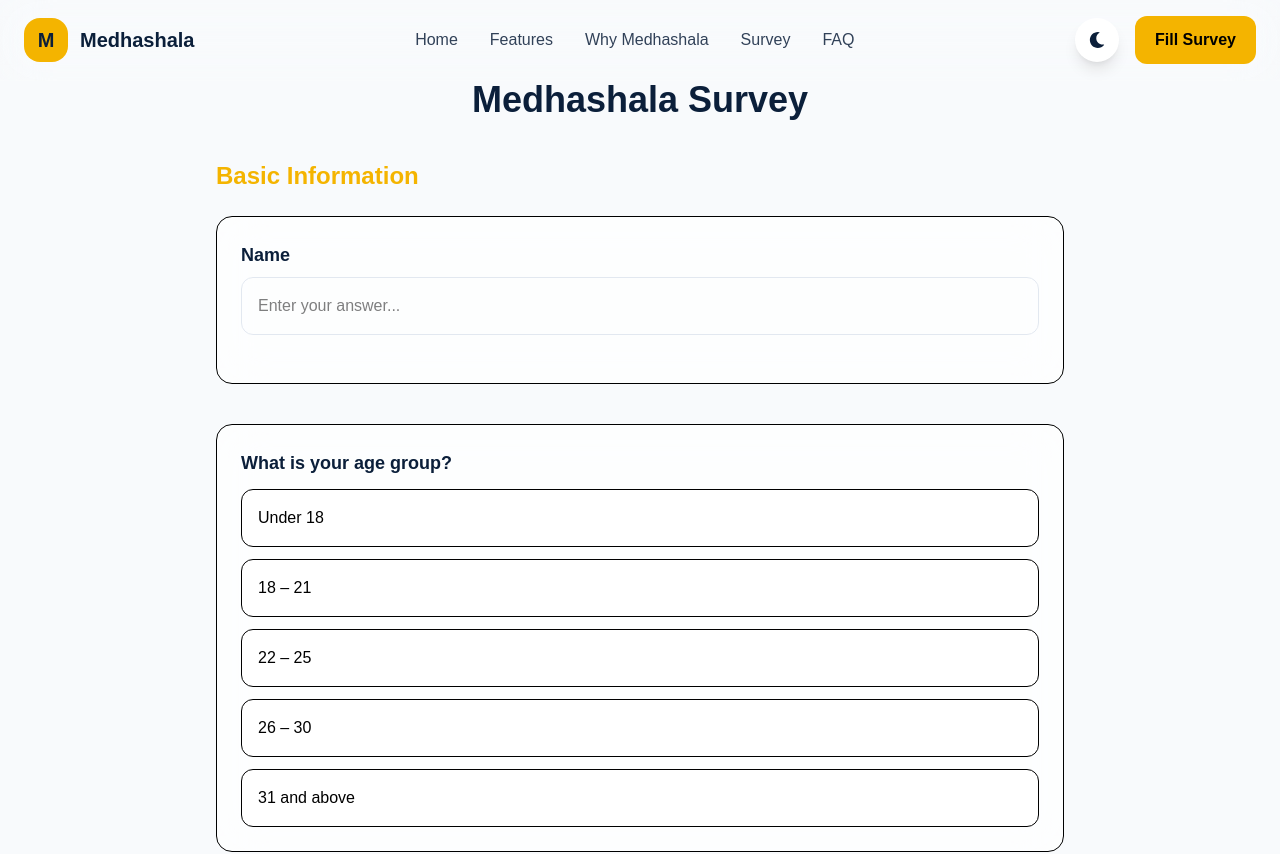
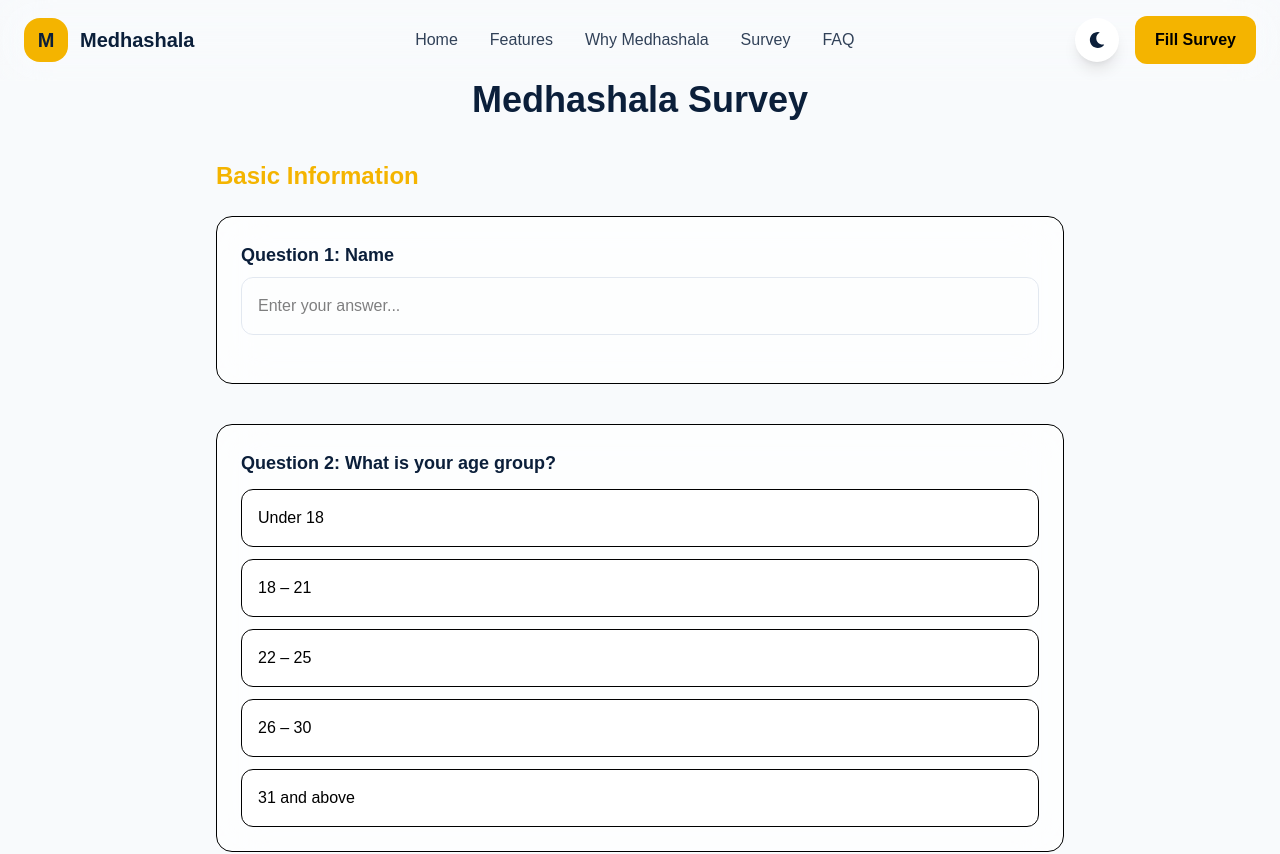
Before and after one commit to vishnukant5129/Medhashala_form, a React (Vite) app: page /survey in a window 1280 px wide. Shown: the top 854 px of the page. Built offline with nearby package versions, Linux system fonts and the light colour scheme.

Commit message:
fix: normalize survey question IDs and structure

```diff
--- a/src/constants/surveyData.js
+++ b/src/constants/surveyData.js
@@ -5,13 +5,13 @@
             {
                 id: "q1",
                 type: "text",
-                label: "Name",
+                label: "Question 1: Name",
                 required: true,
             },
             {
                 id: "q2",
                 type: "radio",
-                label: "What is your age group?",
+                label: "Question 2: What is your age group?",
                 options: [
                     "Under 18",
                     "18 – 21",
@@ -23,7 +23,7 @@
             {
                 id: "q3",
                 type: "radio",
-                label: "What best describes your current status?",
+                label: "Question 3: What best describes your current status?",
                 options: [
                     "School Student",
                     "Undergraduate Student",
@@ -37,7 +37,7 @@
             {
                 id: "q4",
                 type: "radio",
-                label: "What is your primary field?",
+                label: "Question 4: What is your primary field?",
                 options: [
                     "Engineering / Technology",
                     "Business / Finance / MBA",
@@ -52,7 +52,7 @@
             {
                 id: "q5",
                 type: "radio",
-                label: "Where are you based?",
+                label: "Question 5: Where are you based?",
                 options: [
                     "Metro City",
                     "Tier 2 City",
@@ -69,7 +69,7 @@
             {
                 id: "q6",
                 type: "radio",
-                label: "What is your primary goal at the moment?",
+                label: "Question 6: What is your primary goal at the moment?",
                 options: [
                     "Cracking competitive exam",
                     "Improving academic performance",
@@ -83,7 +83,7 @@
             {
                 id: "q7",
                 type: "radio",
-                label: "How many times have you restarted your goal?",
+                label: "Question 7: How many times have you restarted your goal?",
                 options: [
                     "First attempt",
                     "Once or twice",
@@ -94,13 +94,8 @@
             {
                 id: "q8",
                 type: "radio",
-                label: "How clear is your daily action plan?",
-                options: [
-                    "Very clear",
-                    "Somewhat clear",
-                    "Not very clear",
-                    "No plan",
-                ],
+                label: "Question 8: How clear is your daily action plan?",
+                options: ["Very clear", "Somewhat clear", "Not very clear", "No plan"],
             },
         ],
     },
@@ -111,7 +106,7 @@
             {
                 id: "q9",
                 type: "radio",
-                label: "Biggest productivity challenge?",
+                label: "Question 9: Biggest productivity challenge?",
                 options: [
                     "Lose consistency",
                     "Distractions",
@@ -125,24 +120,115 @@
             {
                 id: "q10",
                 type: "radio",
-                label: "Focused hours per day?",
-                options: [
-                    "< 1 hour",
-                    "1–2 hours",
-                    "2–4 hours",
-                    "4–6 hours",
-                    "6+ hours",
-                ],
+                label: "Question 10: Focused hours per day?",
+                options: ["< 1 hour", "1–2 hours", "2–4 hours", "4–6 hours", "6+ hours"],
             },
             {
                 id: "q11",
                 type: "radio",
-                label: "Consistency level?",
+                label: "Question 11: Consistency level?",
                 options: [
                     "Very consistent",
                     "Mostly consistent",
                     "Inconsistent",
                     "Very inconsistent",
+                ],
+            },
+
+            // Q12–Q15
+            {
+                id: "q12",
+                type: "radio",
+                label: "Question 12: Preferred study/work time?",
+                options: [
+                    "Early Mornings (5 AM - 8 AM)",
+                    "Mornings (8 AM - 12 PM)",
+                    "Afternoon (12 PM - 4 PM)",
+                    "Evenings (4 PM - 8 PM)",
+                    "Night (8 PM - 12 AM)",
+                    "Late Night (after 12 AM)",
+                ],
+            },
+            {
+                id: "q13",
+                type: "radio",
+                label: "Question 13: How often do you work at full potential?",
+                options: [
+                    "Almost always",
+                    "Often",
+                    "Sometimes",
+                    "Rarely",
+                    "Almost never",
+                ],
+            },
+            {
+                id: "q14",
+                type: "radio",
+                label:
+                    "Question 14: Have you tried building a routine but failed?",
+                options: [
+                    "Yes, multiple times",
+                    "Yes, once or twice",
+                    "No, I've managed to stay consistent",
+                    "I've never seriously tried",
+                ],
+            },
+            {
+                id: "q15",
+                type: "radio",
+                label: "Question 15: Urgency to fix consistency?",
+                options: [
+                    "Extremely urgent",
+                    "Fairly urgent",
+                    "Somewhat urgent",
+                    "Not urgent",
+                ],
+            },
+        ],
+    },
+
+    {
+        section: "Tools & Habits",
+        questions: [
+            {
+                id: "q16",
+                type: "checkbox",
+                label: "Question 16: Productivity tools you currently use?",
+                options: [
+                    "Notion",
+                    "Google Calendar / Tasks",
+                    "Forest / Focus apps",
+                    "YouTube study streams",
+                    "WhatsApp / Telegram groups",
+                    "Pomodoro apps",
+                    "Physical planner",
+                    "None (I don't use any tools)",
+                ],
+                maxSelect: null,
+            },
+            {
+                id: "q17",
+                type: "radio",
+                label: "Question 17: Satisfaction with tools?",
+                options: [
+                    "Very satisfied",
+                    "Somewhat satisfied",
+                    "Neutral",
+                    "Unsatisfied",
+                    "I don't use tools",
+                ],
+            },
+            {
+                id: "q18",
+                type: "radio",
+                label: "Question 18: Biggest gap in tools?",
+                options: [
+                    "No accountability",
+                    "No progress tracking",
+                    "No community",
+                    "Too complex",
+                    "No AI planning",
+                    "No goal-action link",
                 ],
             },
         ],
@@ -152,10 +238,90 @@
         section: "Platform Expectations",
         questions: [
             {
-                id: "q26",
+                id: "q19",
+                type: "checkbox",
+                label: "Question 19: Features you want (Top 3)",
+                options: [
+                    "AI study plans",
+                    "Pomodoro tracking",
+                    "Virtual study rooms",
+                    "Mentor access",
+                    "Consistency streaks",
+                    "Analytics dashboard",
+                    "Accountability groups",
+                ],
+                maxSelect: 3,
+            },
+            {
+                id: "q20",
+                type: "radio",
+                label: "Question 20: Studying with others?",
+                options: [
+                    "Extremely important",
+                    "Somewhat important",
+                    "Neutral",
+                    "Not important",
+                ],
+            },
+            {
+                id: "q21",
+                type: "radio",
+                label: "Question 21: Importance of mentorship?",
+                options: [
+                    "Very important",
+                    "Somewhat important",
+                    "Neutral",
+                    "Not important",
+                ],
+            },
+            {
+                id: "q22",
+                type: "radio",
+                label: "Question 22: Willingness to pay monthly?",
+                options: [
+                    "Free only",
+                    "Up to ₹199",
+                    "₹200–₹499",
+                    "₹500–₹999",
+                    "Above ₹999",
+                ],
+            },
+            {
+                id: "q23",
+                type: "radio",
+                label: "Question 23: Most used learning platform?",
+                options: [
+                    "YouTube",
+                    "Instagram",
+                    "LinkedIn",
+                    "Telegram",
+                    "WhatsApp",
+                    "Twitter / X",
+                    "Reddit",
+                ],
+            },
+            {
+                id: "q24",
+                type: "radio",
+                label: "Question 24: Heard about Medhashala before?",
+                options: [
+                    "Already part of community",
+                    "Seen on social media",
+                    "Heard name only",
+                    "First time",
+                ],
+            },
+        ],
+    },
+
+    {
+        section: "Platform Intent",
+        questions: [
+            {
+                id: "q25",
                 type: "radio",
                 label:
-                    "How likely are you to try AI + accountability platform?",
+                    "Question 25: Likelihood to try AI + accountability platform?",
                 options: [
                     "Extremely likely",
                     "Likely",
@@ -165,9 +331,9 @@
                 ],
             },
             {
-                id: "q27",
+                id: "q26",
                 type: "radio",
-                label: "What would make you sign up immediately?",
+                label: "Question 26: What would make you sign up immediately?",
                 options: [
                     "Free start",
                     "Trusted community",
```
